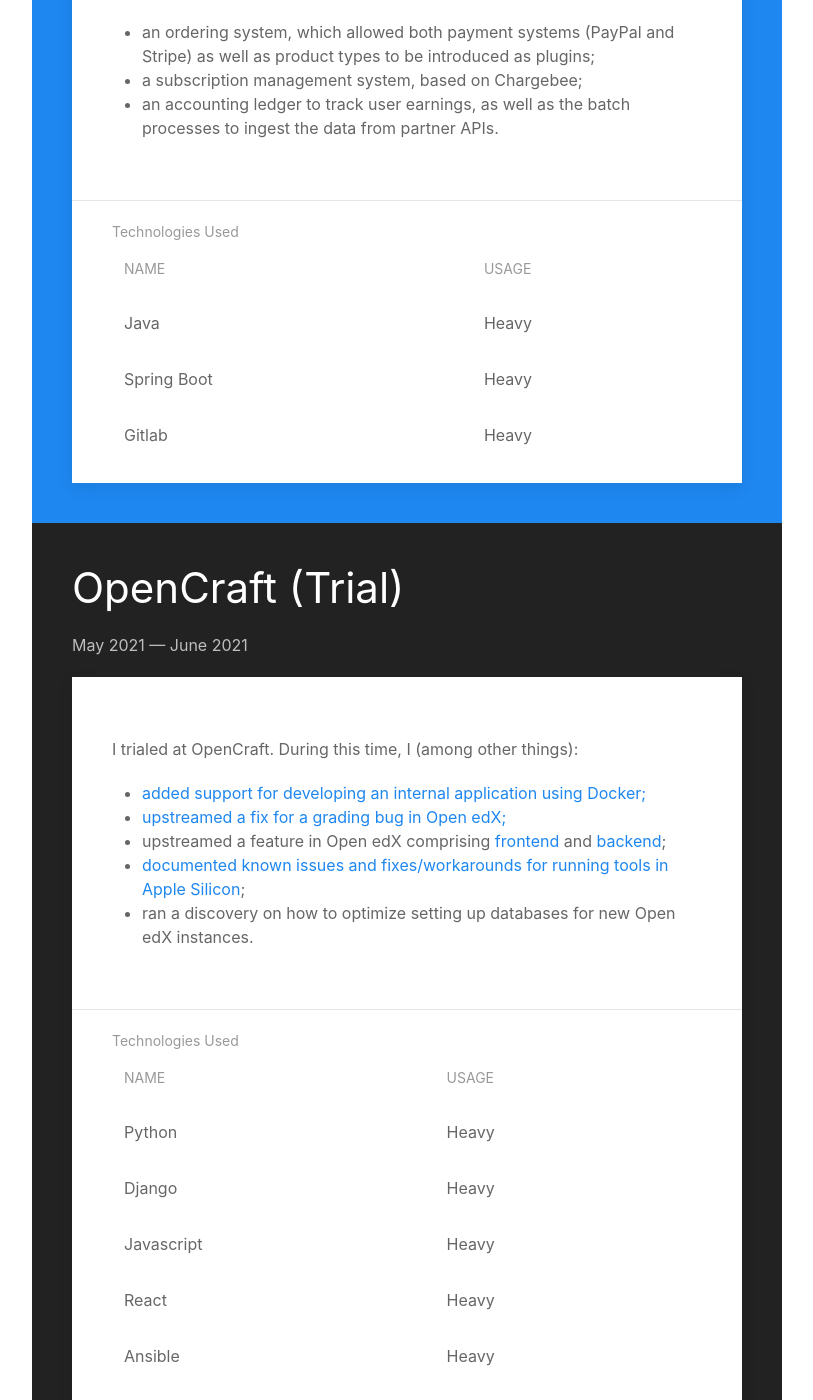
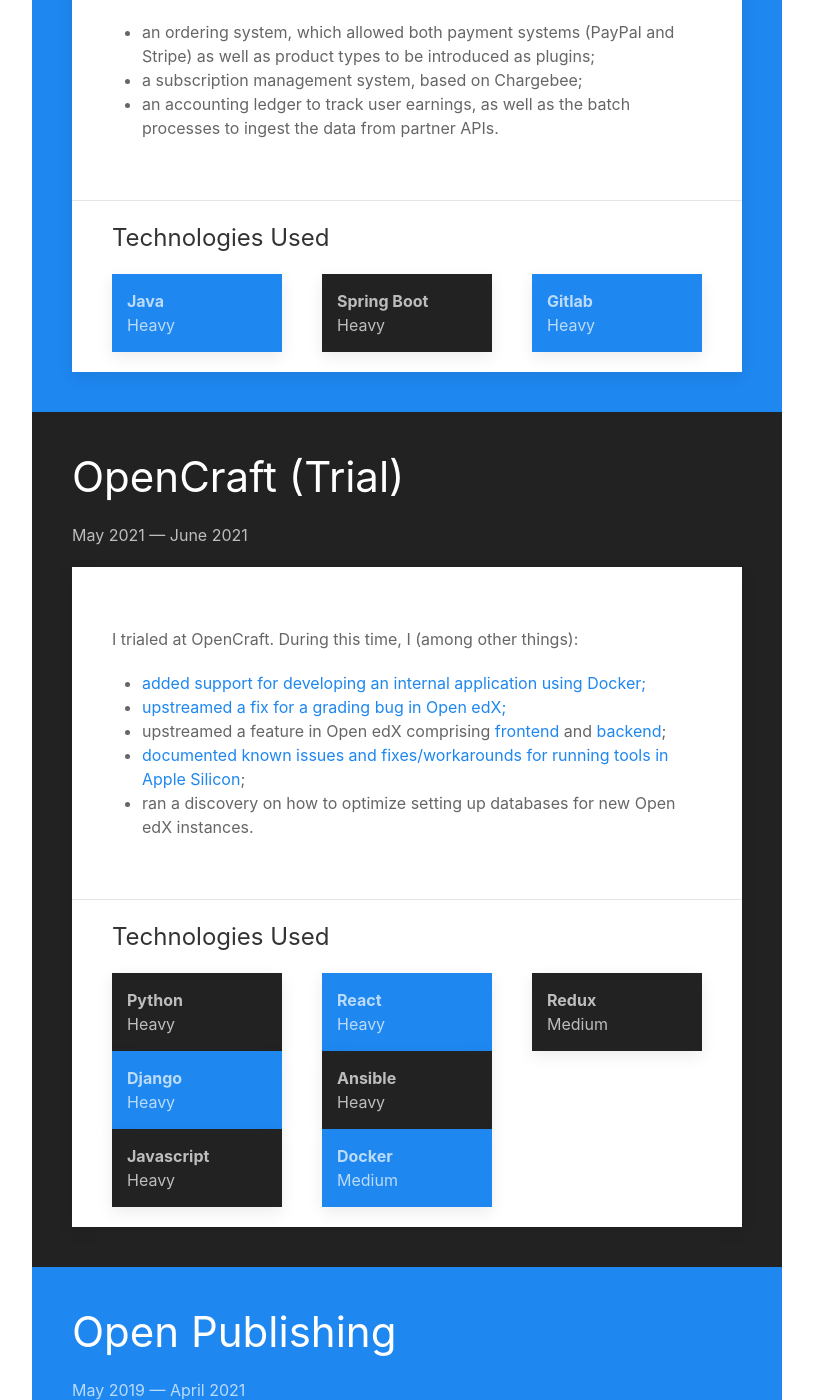
Before and after one commit to kewne/kewne.github.com, a Jekyll site: the page built from resume.html, in a window 1280 px wide and 1400 px high, scrolled down 1104 px. Shown: the whole window, without its empty margins (8-821 px from the left). Built offline with Jekyll 4.4.1, drawn with Linux system fonts in a browser that asks for light colours; nearby versions of some CDN libraries; some of the changed text lies outside the part shown.

Commit message:
refactor: technology items

```diff
--- a/resume.html
+++ b/resume.html
@@ -42,23 +42,15 @@
                         <p>{{ exp.content }}</p>
                     </div>
                     <div class="uk-card-footer">
-                        <table class="uk-table no-break">
-                            <caption>Technologies Used</caption>
-                            <thead>
-                                <tr>
-                                    <th>Name</th>
-                                    <th>Usage</th>
-                                </tr>
-                            </thead>
-                            <tbody>
-                                {% for t in exp.tech %}
-                                <tr>
-                                    <td>{{ t.name }}</td>
-                                    <td>{{ t.usage }}</td>
-                                </tr>
-                                {% endfor %}
-                            </tbody>
-                        </table>
+                        <h3>Technologies Used</h3>
+                        <div class="uk-column-1-3">
+                            {% for t in exp.tech %}
+                            <div class="uk-card {% cycle "uk-card-primary", "uk-card-secondary" %} uk-padding-small uk-margin-xsmall" style="break-inside: avoid-column;">
+                                <dt>{{ t.name }}</dt>
+                                <dd>{{ t.usage }}</dd>
+                            </div>
+                            {% endfor %}
+                        </div>
                     </div>
                 </div>
             </div>
@@ -123,12 +115,12 @@
                 </div>
             </div>
         </div>
-        <div class="uk-tile uk-tile-secondary uk-preserve-color">
+        <div class="uk-tile uk-tile-secondary uk-preserve-color" style="break-before: page;">
             <div class="uk-light">
                 <h2>Others</h2>
             </div>
-            <div class="uk-card uk-card-default">
-                <div class="uk-card-header">
+            <div class="uk-card uk-card-default no-break">
+                <div class="uk-card-body">
                     <h4>Member of <a href="https://algarvetoastmastersclub.com/">Algarve Toastmasters Club</a></h4>
                     <p class="uk-text-meta">October 2022 &mdash; December 2024</p>
                 </div>
```
